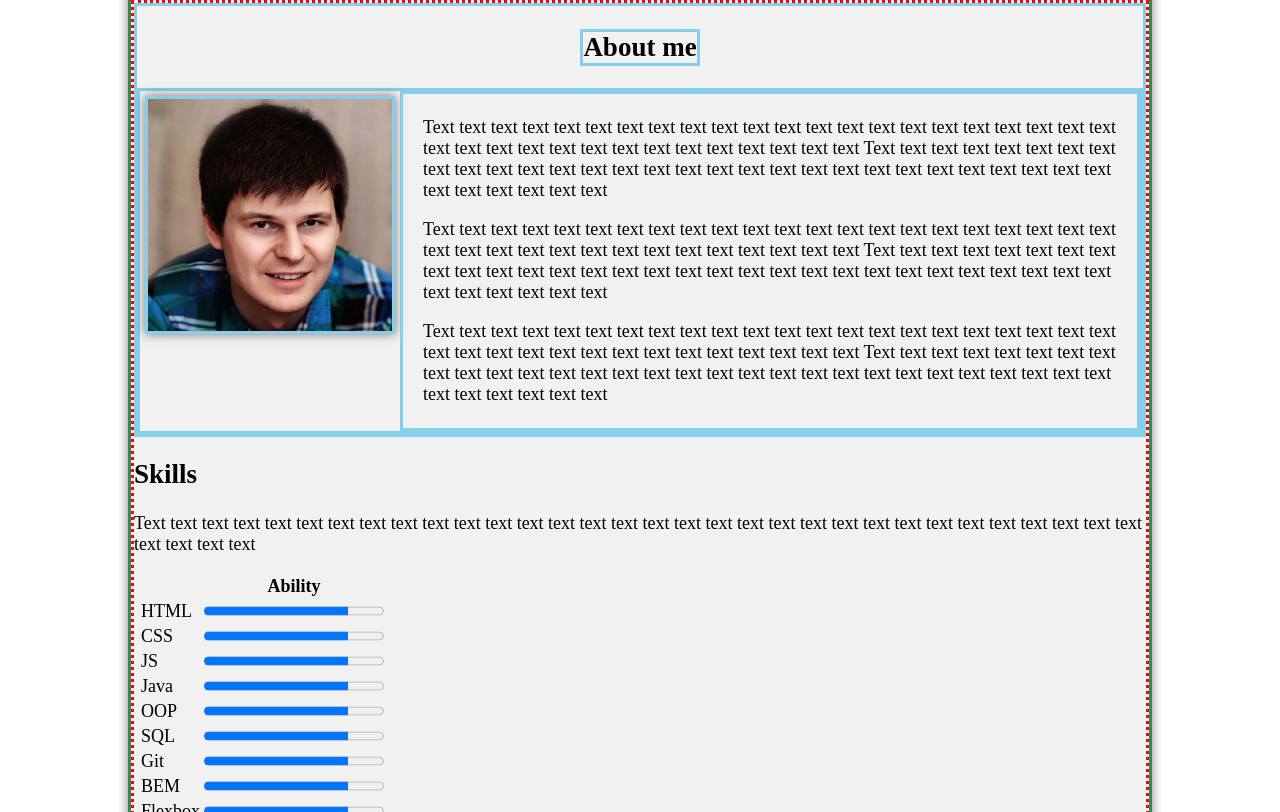
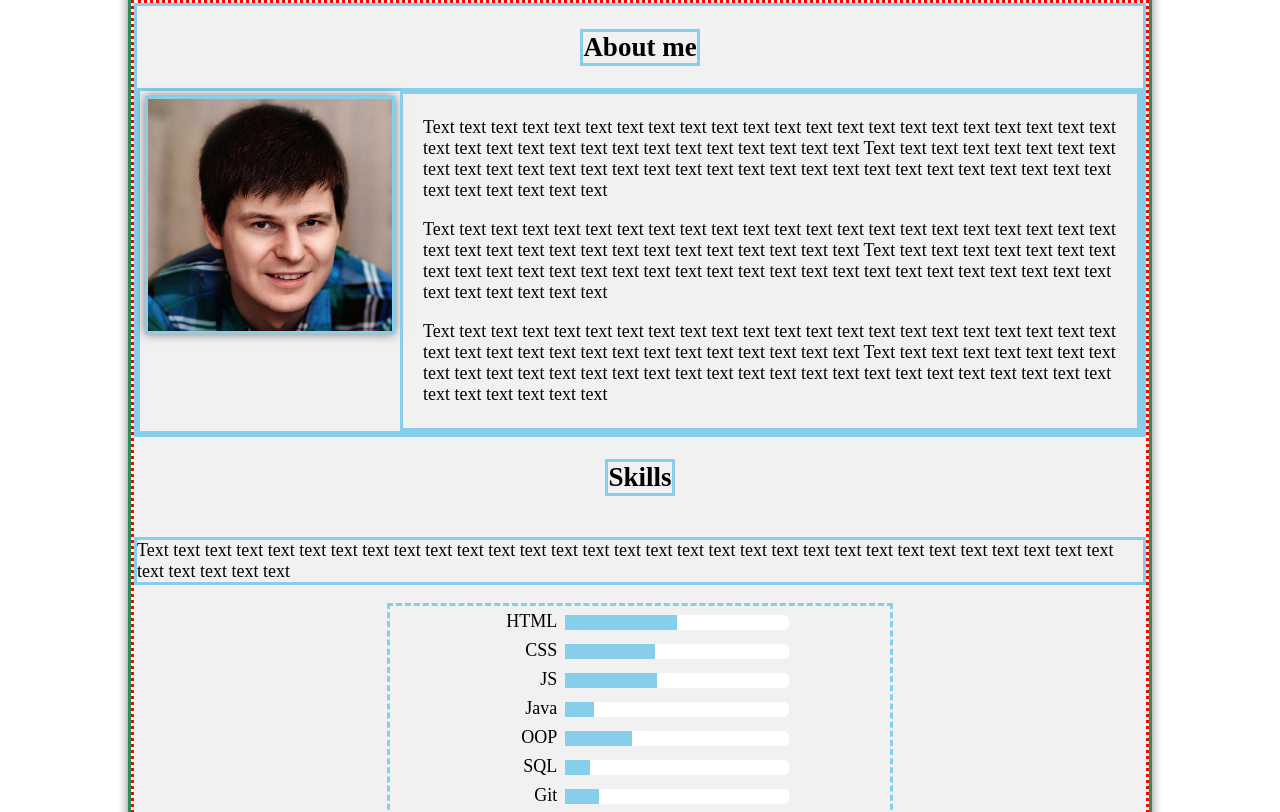
Before and after one commit to haspadarZ-padMensku/rsschool-codejam1-cv, a plain HTML site: page index.html in a window 1280 px wide. Shown: the part 140-952 px from the top of the page. Drawn offline with Linux system fonts and the light colour scheme.

Commit message:
feat: -set positions of skills. Style skills__table

```diff
--- a/css/style.css
+++ b/css/style.css
@@ -103,7 +103,50 @@ a {
 }
 
 /*======================================*/
+.skills {
+  display: flex;
+  flex-direction: column;
+  justify-content: space-around;
+  align-items: center;
+}
 
+.skills__title {
+  border: 3px solid skyblue;
+}
+
+.skills__description {
+  border: 3px solid skyblue;
+}
+
+.skills__table{
+  width: 50%;
+  border: 3px dashed skyblue;
+}
+
+.skills__table td {
+  border-collapse: collapse;
+  padding: 3px;
+}
+
+.skills__table--align-right {
+  text-align: right;
+}
+
+.skills__table progress {
+  width: 70%;
+  height: 15px;
+  color: #3fb6b2;
+  background: #efefef;
+}
+
+.skills__table progress::-webkit-progress-bar {
+  background: #ffffff;
+  border-radius: 5px;
+}
+
+.skills__table progress::-webkit-progress-value {
+  background: skyblue;
+}
 /*======================================*/
 
 /*======================================*/
--- a/index.html
+++ b/index.html
@@ -62,7 +62,6 @@
       </div>
       <div class="skills" id="skills">
         <h2 class="skills__title">Skills</h2>
-        <div class="skills__wrapper">
         <p class="skills__description">
           Text text text text text text text text text
           text text text text text text text text text
@@ -71,63 +70,46 @@
         </p>
         <table class="skills__table">
           <tr>
-            <th></th>
-            <th></th>
-            <th>Ability</th>
+            <td class="skills__table--align-right">HTML</td>
+            <td><progress min="0" max="100" value="50"></progress></td>
           </tr>
           <tr>
-            <td></td>
-            <td>HTML</td>
-            <td><progress min="0" max="100" value="80"></progress></td>
+            <td class="skills__table--align-right">CSS</td>
+            <td><progress min="0" max="100" value="40"></progress></td>
           </tr>
           <tr>
-            <td></td>
-            <td>CSS</td>
-            <td><progress min="0" max="100" value="80"></progress></td>
+            <td class="skills__table--align-right">JS</td>
+            <td><progress min="0" max="100" value="41"></progress></td>
           </tr>
           <tr>
-            <td></td>
-            <td>JS</td>
-            <td><progress min="0" max="100" value="80"></progress></td>
+            <td class="skills__table--align-right">Java</td>
+            <td><progress min="0" max="100" value="13"></progress></td>
           </tr>
           <tr>
-            <td></td>
-            <td>Java</td>
-            <td><progress min="0" max="100" value="80"></progress></td>
+            <td class="skills__table--align-right">OOP</td>
+            <td><progress min="0" max="100" value="30"></progress></td>
           </tr>
           <tr>
-            <td></td>
-            <td>OOP</td>
-            <td><progress min="0" max="100" value="80"></progress></td>
+            <td class="skills__table--align-right">SQL</td>
+            <td><progress min="0" max="100" value="11"></progress></td>
           </tr>
           <tr>
-            <td></td>
-            <td>SQL</td>
-            <td><progress min="0" max="100" value="80"></progress></td>
+            <td class="skills__table--align-right">Git</td>
+            <td><progress min="0" max="100" value="15"></progress></td>
           </tr>
           <tr>
-            <td></td>
-            <td>Git</td>
-            <td><progress min="0" max="100" value="80"></progress></td>
+            <td class="skills__table--align-right">BEM</td>
+            <td><progress min="0" max="100" value="15"></progress></td>
           </tr>
           <tr>
-            <td></td>
-            <td>BEM</td>
-            <td><progress min="0" max="100" value="80"></progress></td>
+            <td class="skills__table--align-right">Flexbox</td>
+            <td><progress min="0" max="100" value="15"></progress></td>
           </tr>
           <tr>
-            <td></td>
-            <td>Flexbox</td>
-            <td><progress min="0" max="100" value="80"></progress></td>
-          </tr>
-          <tr>
-            <td></td>
-            <td>English</td>
+            <td class="skills__table--align-right">English</td>
             <td>Pre-intermediate</td>
           </tr>
-
         </table>
-      </div>
       </div>
       <div class="education" id="education">
         <h2 class="education__title">Education</h2>
```
